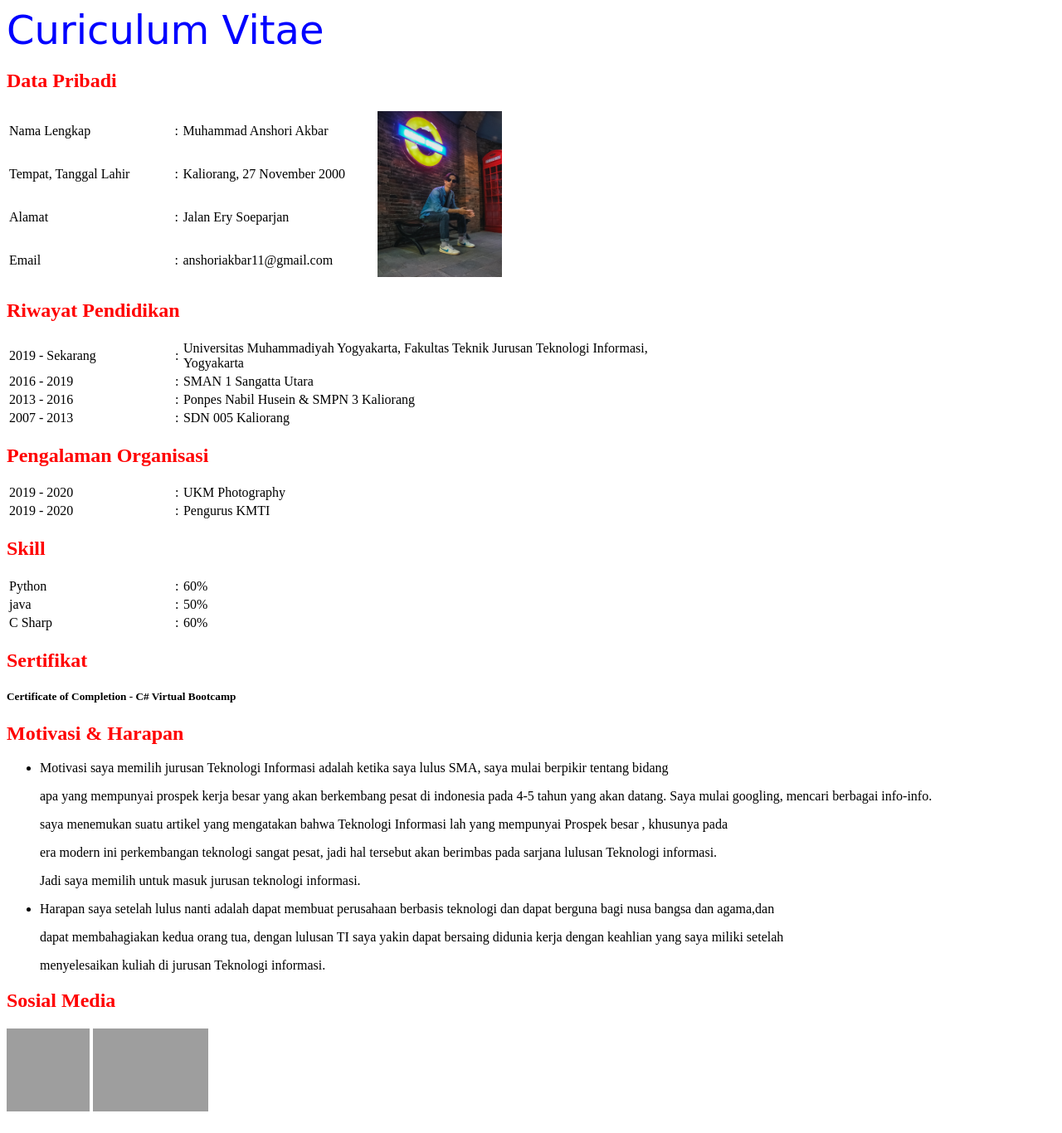
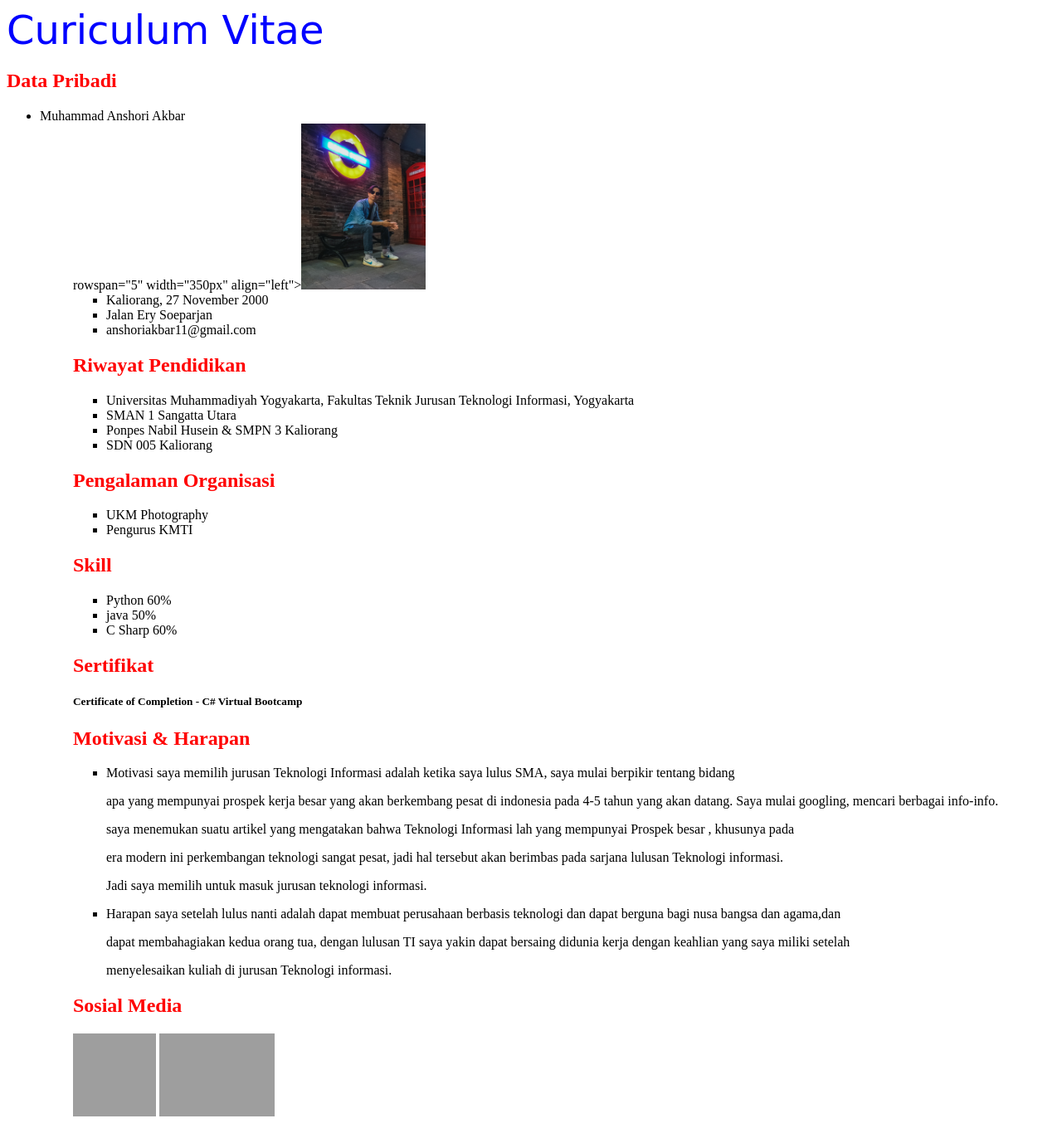
Before and after one commit to anshoria/Praktikum2, a PHP site: page / in a window 1280 px wide. Shown: the whole page at 83% size. Before the commit the page ends 1340 px from the top, so only its background shows below. Run offline with PHP 8.4, Linux system fonts and the light colour scheme; grey boxes are pictures that could not be loaded.

Commit message:
commit 63

```diff
--- a/index.html
+++ b/index.html
@@ -17,97 +17,97 @@
   <font color="red">
       <h2>Data Pribadi</h2>
     </font>
-      <table width="800px">
-        <tbody>
-          <tr>
-            <td width="25%">Nama Lengkap</td>
-            <td width="1%">:</td>
-            <td>Muhammad Anshori Akbar</td>
-        <td rowspan="5" width="350px" align="left"><img src="gambar.jpg" alt="gambar" title="gambar" height="200px" width="150px"></td>
-          </tr>
-          <tr>
-            <td>Tempat, Tanggal Lahir</td>
-            <td>:</td>
-            <td>Kaliorang, 27 November 2000</td>
-          </tr>
-          <tr>
-            <td>Alamat</td>
-            <td>:</td>
-            <td>Jalan Ery Soeparjan</td>
-          </tr>
-       <td>Email</td>
-            <td>:</td>
-            <td>anshoriakbar11@gmail.com</td>
-          </tr>
-        </tbody>
-      </table>
+    <ul>
+      <li>
+        Muhammad Anshori Akbar
+      </li>
+    <ul>
+    rowspan="5" width="350px" align="left"><img src="gambar.jpg" alt="gambar" title="gambar" height="200px" width="150px">
+    <ul>
+      <li>
+        Kaliorang, 27 November 2000
+      </li>
+      <li>
+        Jalan Ery Soeparjan
+      </li>
+      <li>
+        anshoriakbar11@gmail.com
+      </li>
+    </ul>
+
+
+
+
+
+
+
+
+
 
   <font color="red">
     <h2>Riwayat Pendidikan</h2>
   </font>
-    <table width="800px">
-      <tbody>
-        <tr>
-          <td width="25%">2019 - Sekarang</td>
-          <td width="1%">:</td>
-          <td>Universitas Muhammadiyah Yogyakarta, Fakultas Teknik Jurusan Teknologi Informasi, Yogyakarta</td>
-        </tr>
-        <tr>
-          <td>2016 - 2019</td>
-          <td>:</td>
-          <td>SMAN 1 Sangatta Utara</td>
-        </tr>
-        <tr>
-          <td>2013 - 2016</td>
-          <td>:</td>
-          <td>Ponpes Nabil Husein & SMPN 3 Kaliorang</td>
-        <tr>
-          <td>2007 - 2013</td>
-          <td>:</td>
-          <td>SDN 005 Kaliorang</td>
-        </tr>
-      </tbody>
-    </table>
+  <ul>
+    <li>
+      Universitas Muhammadiyah Yogyakarta, Fakultas Teknik Jurusan Teknologi Informasi, Yogyakarta
+    </li>
+    <li>
+      SMAN 1 Sangatta Utara
+    </li>
+    <li>
+      Ponpes Nabil Husein & SMPN 3 Kaliorang
+    </li>
+    <li>
+      SDN 005 Kaliorang
+    </li>
+  </ul>
+
+
+
+
+
+
+
+
+
       <font color="red">
         <h2>Pengalaman Organisasi</h2>
       </font>
+      <ul>
+        <li>
+          UKM Photography
+        </li>
+        <li>
+          Pengurus KMTI
+        </li>
+      </ul>
 
-        <table width="800px">
-          <tbody>
-             <tr>
-               <td width="25%">2019 - 2020</td>
-               <td width="1%">:</td>
-               <td>UKM Photography</td>
-             </tr>
-             <tr>
-               <td>2019 - 2020</td>
-               <td width="1%">:</td>
-               <td>Pengurus KMTI</td>
-             </tr>
-           </tbody>
-         </table>
+
+
+
+
       <font color="red">
         <h2>Skill</h2>
       </font>
-        <table width="800px">
-          <tbody>
-             <tr>
-               <td width="25%">Python</td>
-               <td width="1%">:</td>
-               <td>60%</td>
-             </tr>
-             <tr>
-              <td width="25%">java</td>
-              <td width="1%">:</td>
-              <td>50%</td>
-            </tr>
-            <tr>
-              <td width="25%">C Sharp</td>
-              <td width="1%">:</td>
-              <td>60%</td>
-            </tr>
-           </tbody>
-          </table>
+      <ul>
+        <li>
+          Python 60%
+        </li>
+        <li>
+          java 50%
+        </li>
+        <li>
+          C Sharp 60%
+        </li>
+      </ul>
+
+
+
+
+
+
+
+
         <font color="red">
           <h2>Sertifikat</h2>
         </font>
```
Also changed, not shown: style.css (+0 -19 lines).
